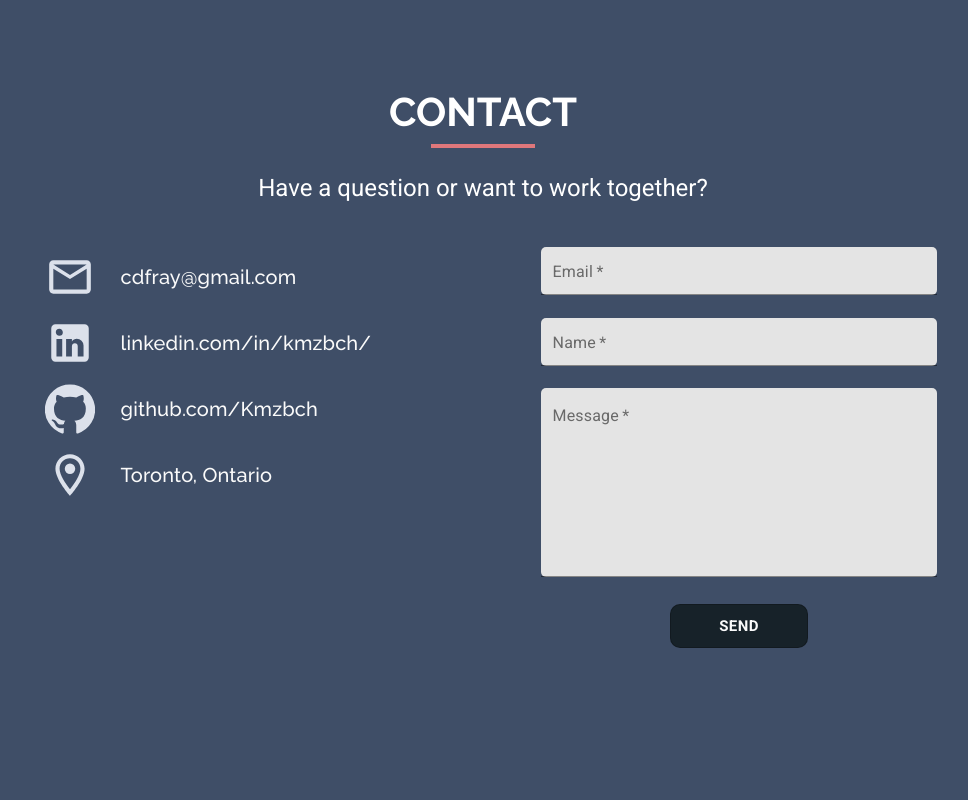
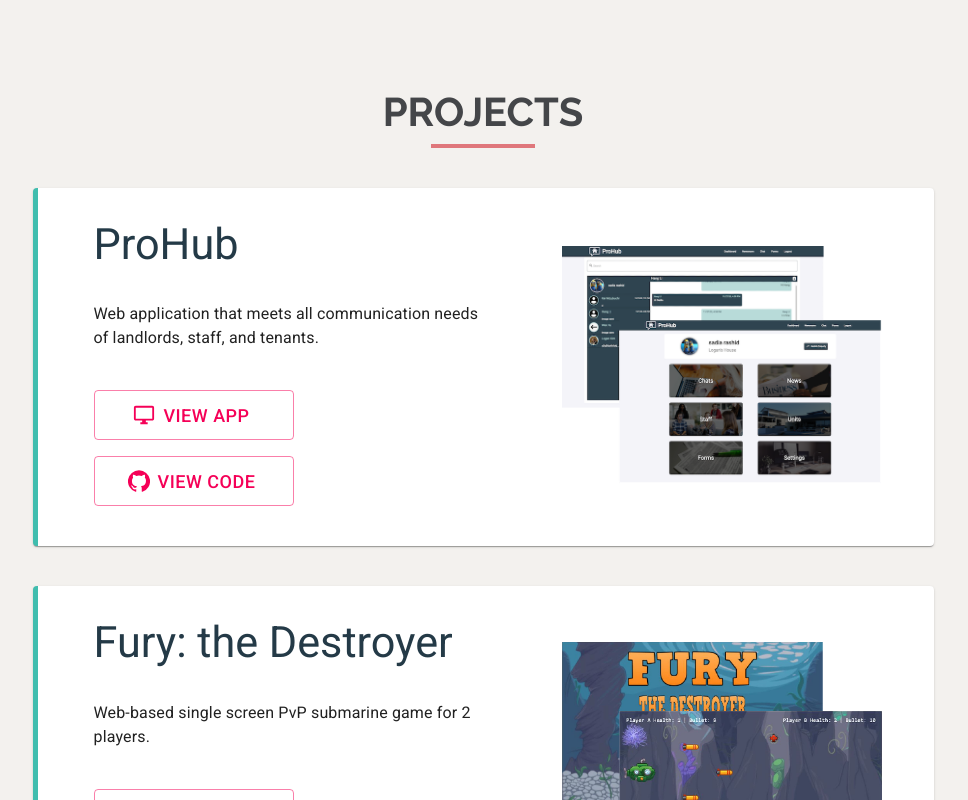
Before and after one commit to Kmzbch/Portfolio, a React (Create React App) app: page / in a window 1280 px wide. Shown: the top 800 px of the page, without its empty margins (157-1125 px from the left). Built offline with nearby package versions, Linux system fonts and the light colour scheme.

Commit message:
projects completed

```diff
--- a/src/App.css
+++ b/src/App.css
@@ -25,6 +25,11 @@
 	color: #444649;
 }
 
+.caption {
+	margin: 3vh auto;
+	text-align: center;
+}
+
 .page {
 	position: relative;
 	top: 0;
@@ -49,6 +54,9 @@
 
 .pink {
 	color: #df777b;
+}
+.green {
+	color: #40bdae;
 }
 
 .white {
--- a/src/App.js
+++ b/src/App.js
@@ -19,10 +19,10 @@ function App() {
 		<Router basename={process.env.PUBLIC_URL}>
 			{/* <Navbar />
 			<Home />
-			<About />
+			<About /> */}
 			<Projects />
-			<Resume /> */}
-			<Contact />
+			{/* <Resume />
+			<Contact /> */}
 		</Router>
 	);
 }
--- a/src/components/about/About.scss
+++ b/src/components/about/About.scss
@@ -9,10 +9,6 @@
 		// background-color: #f3f1ee !important;
 		// background-color: red;
 		z-index: 100;
-	}
-	.caption {
-		margin: 3vh auto;
-		text-align: center;
 	}
 
 	.panel {
--- a/src/components/contact/Contact.scss
+++ b/src/components/contact/Contact.scss
@@ -15,11 +15,6 @@
 		background-color: $color-1;
 		padding-top: 15vh 0;
 		z-index: 100;
-	}
-
-	.caption {
-		margin: 3vh auto;
-		text-align: center;
 	}
 
 	.panel {
--- a/src/components/navbar/Navbar.scss
+++ b/src/components/navbar/Navbar.scss
@@ -12,7 +12,7 @@
 		display: flex;
 		align-items: center;
 
-		border-bottom: #df777b solid 2px;
+		// border-bottom: #df777b solid 2px;
 	}
 
 	a,
--- a/src/components/projects/ProjectItems.js
+++ b/src/components/projects/ProjectItems.js
@@ -1,27 +1,13 @@
-import PersonIcon from '@material-ui/icons/Person';
-import WorkIcon from '@material-ui/icons/Work';
-import DescriptionIcon from '@material-ui/icons/Description';
-import MailIcon from '@material-ui/icons/Mail';
-
 const ProjectItems = [
 	{
 		title: 'ProHub',
 		description: 'Web application that meets all communication needs of landlords, staff, and tenants.',
-		// description:
-		// 	'Lorem ipsum dolor sit amet, consectetur adipiscing elit. Nam ac odio quis tellus tempus ornare sed vel nibh. Nunc sagittis imperdiet euismod. Donec diam nulla, tristique condimentum sagittis et, aliquam vitae nisi. Sed id risus nec mi gravida dapibus. Nulla et semper erat. Pellentesque eget urna odio. Suspendisse condimentum quam enim, nec suscipit enim semper aliquet. Aliquam justo risus, placerat fermentum velit quis, hendrerit laoreet nisl.',
 		imageLink: './images/projects/prohub.png',
 		projectLink: 'https://codepros2020.github.io/ProHub/',
 		githubLink: 'https://github.com/CodePros2020/ProHub'
 	},
 	{
-		title: 'Fury, The Destroyer',
-		description: 'Web-based single screen PvP submarine game for 2 players.',
-		imageLink: './images/projects/fury.png',
-		projectLink: 'https://cosmos-games.github.io/Fury-The_Destroyer/',
-		githubLink: 'https://github.com/COSMOS-Games/Fury-The_Destroyer'
-	},
-	{
-		title: 'The Great Bandits',
+		title: 'Fury: the Destroyer',
 		description: 'Web-based single screen PvP submarine game for 2 players.',
 		imageLink: './images/projects/fury.png',
 		projectLink: 'https://cosmos-games.github.io/Fury-The_Destroyer/',
@@ -30,9 +16,8 @@ const ProjectItems = [
 	{
 		title: 'Staktekst',
 		description: 'Chrome extension for web search, text-clipping, and note-taking',
-		imageLink: './images/projects/fury.png',
-		projectLink:
-			'https://chrome.google.com/webstore/detail/ecnhgpnligcapbfpaoklofmigomdjhkb/publish-accepted?authuser=0',
+		imageLink: './images/projects/staktekst.png',
+		projectLink: 'https://chrome.google.com/webstore/detail/staktekst/ecnhgpnligcapbfpaoklofmigomdjhkb/en',
 		githubLink: 'https://github.com/Kmzbch/staktekst.git'
 	}
 ];
--- a/src/components/projects/Projects.js
+++ b/src/components/projects/Projects.js
@@ -21,11 +21,6 @@ export default class Projects extends Component {
 
 					<hr className={'divider center'} />
 
-					{/* TODO: sentence needed */}
-					<Typography className="caption" variant="h5">
-						Have a question or want to work together?
-					</Typography>
-
 					{/* PROJECTS */}
 					{ProjectItems.map((item, index) => {
 						return (
@@ -33,13 +28,12 @@ export default class Projects extends Component {
 								<Grid container spacing={2} justify="center">
 									{/* Project Information */}
 									<Grid item className={'sub-panel left'} xs={6} sm={6}>
-										{/* Title */}
-										<Typography className={'project-title line-wrap'} variant="h3">
+										<Typography className={'project-title'} variant="h3">
 											{item.title}
 										</Typography>
-										{/* Description */}
+
 										<Typography className={'project-description'}>{item.description}</Typography>
-										{/* Links */}
+
 										<Grid container direction="column">
 											<Button
 												className={'view-button'}
@@ -50,7 +44,7 @@ export default class Projects extends Component {
 												href={item.projectLink}
 												target="_blank"
 											>
-												View Demo
+												View App
 											</Button>
 											<Button
 												className={'view-button'}
--- a/src/components/projects/Projects.scss
+++ b/src/components/projects/Projects.scss
@@ -1,15 +1,15 @@
 .project {
+	// TODO: sort out styles
+	$color-1: #243a47;
+	$color-2: #f3f1ee;
+	$color-3: #40bdae;
+
 	.content {
 		width: 100%;
 		height: 100%;
-		background-color: #f3f1ee !important;
+		background-color: $color-2;
+		padding-bottom: 15vh;
 		z-index: 100;
-		padding-bottom: 15vh;
-	}
-
-	.caption {
-		margin: 3vh auto;
-		text-align: center;
 	}
 
 	.panel {
@@ -17,26 +17,25 @@
 		min-height: 30vh;
 		padding: 5vh 5vw;
 		margin: 5vh auto;
-		border-left: 5px solid #40bdae;
-		// border-left: 5px solid #ff817e;
+		border-left: 5px solid $color-3;
+	}
 
-		// sub panel styles
 	.sub-panel.left {
 		padding: 0;
 	}
 
 	.sub-panel.right {
-			padding: 0 6vw 0 6vw;
+		padding: 0 6vw;
 		margin: auto 0;
-			text-align: center;
 	}
 
 	.sub-panel {
 		display: inline-block;
 		width: 40vw;
-			vertical-align: top;
+	}
 
 	.project-title {
+		color: $color-1;
 		font-size: 2.7em;
 		margin-bottom: 2rem;
 	}
@@ -45,17 +44,15 @@
 		margin-bottom: 2rem;
 	}
 
+	.project-image {
+		margin: 0 auto;
+		width: 25vw;
+	}
+
 	.view-button {
 		width: 200px;
 		height: 50px;
 		font-size: 18px;
 		margin: 0.5rem 0;
 	}
-
-			.project-image {
-				margin: 0 auto;
-				width: 25vw;
 }
-		}
-	}
-}
--- a/src/components/resume/Resume.js
+++ b/src/components/resume/Resume.js
@@ -18,10 +18,6 @@ export default class Resume extends Component {
 					<div className="header">RESUME</div>
 
 					<hr className={'divider center'} />
-
-					<Typography className="caption" variant="h5">
-						Have a question or want to work together?
-					</Typography>
 
 					<div>
 						<ul className="resume-body">
--- a/src/components/resume/Resume.scss
+++ b/src/components/resume/Resume.scss
@@ -42,13 +42,13 @@
 			.timeline-event-icon {
 				transform: rotate(220deg);
 				transition: all 0.3s ease-in-out 0s;
-				background-color: yellow;
+				background-color: #b82b32;
 			}
 
 			.timeline-event-thumbnail {
 				box-shadow: 0 0 11px rgba(33, 33, 33, .2);
 				transition: .3s;
-				background-color: yellow;
+				background-color: #b82b32;
 			}
 
 			.timeline-event-copy {
@@ -58,7 +58,7 @@
 					transition: .3s;
 					animation-iteration-count: 1;
 					animation-direction: alternate;
-					color: yellow;
+					color: #b82b32;
 				}
 			}
 		}
```
Also changed, not shown: src/components/contact/Contact.js (+4 -5 lines), public/images/projects/fury.png, public/images/projects/staktekst.png (added). Lines whose indentation alone changed are shown as unchanged.
